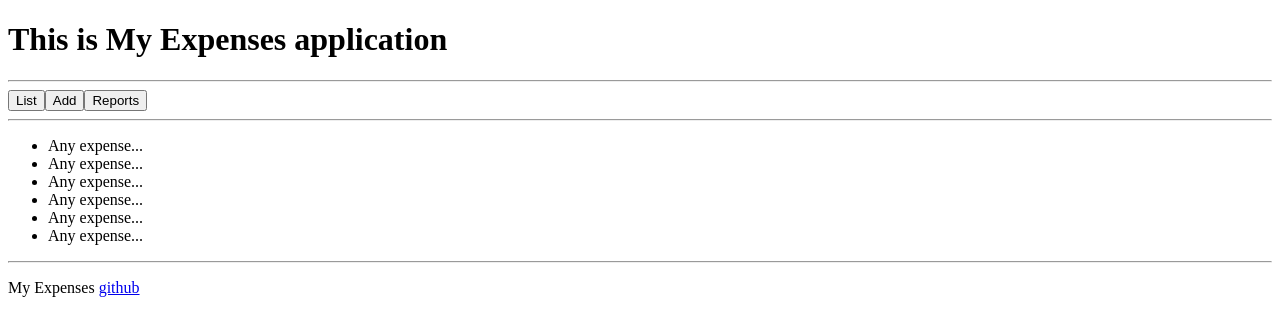
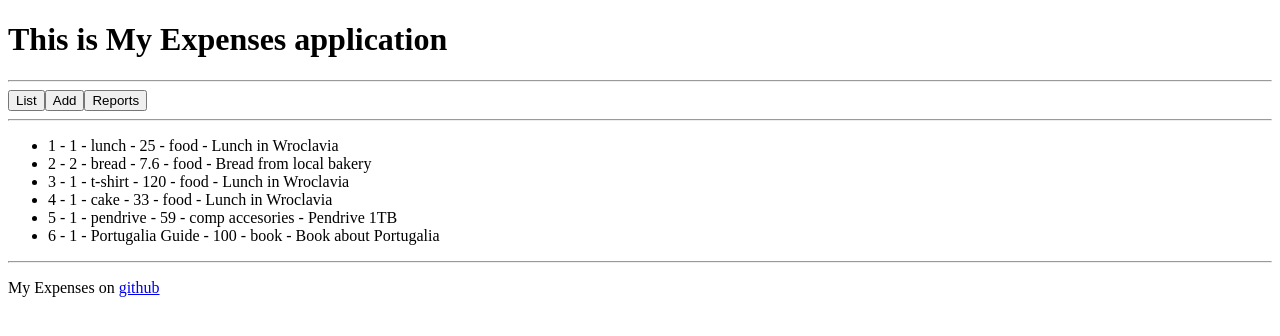
Before and after one commit to devszark/my-expenses-ui, an Angular app: page / in a window 1280 px wide. Both pictures are taken after a click on the button "List". Shown: the top 336 px of the page. Built offline with nearby package versions, Linux system fonts and the light colour scheme.

Commit message:
Simple Add and Reports components created

```diff
--- /dev/null
+++ b/src/app/add-expense/add-expense.component.html
@@ -0,0 +1 @@
+<p>add-expense works!</p>
--- a/src/app/app.component.html
+++ b/src/app/app.component.html
@@ -2,5 +2,5 @@
 <app-buttons></app-buttons>
 <hr>
 <footer>
-  <p>My Expenses <a href="https://github.com/devszark/my-expenses-ui">github</a></p>
+  <p>My Expenses on <a href="https://github.com/devszark/my-expenses-ui">github</a></p>
 </footer>
--- a/src/app/app.module.ts
+++ b/src/app/app.module.ts
@@ -4,12 +4,16 @@ import { BrowserModule } from '@angular/platform-browser';
 import { AppComponent } from './app.component';
 import { ButtonsComponent } from './buttons/buttons.component';
 import { ListComponent } from './list/list.component';
+import { AddExpenseComponent } from './add-expense/add-expense.component';
+import { ReportsComponent } from './reports/reports.component';
 
 @NgModule({
   declarations: [
     AppComponent,
     ButtonsComponent,
-    ListComponent
+    ListComponent,
+    AddExpenseComponent,
+    ReportsComponent
   ],
   imports: [
     BrowserModule
--- a/src/app/buttons/buttons.component.html
+++ b/src/app/buttons/buttons.component.html
@@ -4,6 +4,16 @@
 <button (click)="onClick('Reports')">Reports</button>
 
 <div *ngIf="selected==='List'">
-<hr>
-<app-list></app-list>
+  <hr>
+  <app-list></app-list>
 </div>
+
+<div *ngIf="selected==='Add'">
+  <hr>
+  <app-add-expense></app-add-expense>
+</div>
+
+<div *ngIf="selected==='Reports'">
+  <hr>
+  <app-reports></app-reports>
+</div>
--- a/src/app/list/list.component.html
+++ b/src/app/list/list.component.html
@@ -1,7 +1,7 @@
 <div *ngIf="expenses">
   <ul>
-    <li *ngFor="let expense of expenses">
-      Any expense...
+    <li *ngFor="let e of expenses">
+      {{e.id}} - {{e.amount}} - {{e.name}} - {{e.price}} - {{e.group}} - {{e.desc}}
     </li>
   </ul>
 </div>
--- /dev/null
+++ b/src/app/reports/reports.component.html
@@ -0,0 +1 @@
+<p>reports works!</p>
```
Also changed, not shown: src/app/add-expense/add-expense.component.ts (added, +10 -0 lines), src/app/reports/reports.component.ts (added, +10 -0 lines), src/app/add-expense/add-expense.component.css (added), src/app/reports/reports.component.css (added), 2 other files (tests, documents, lock files or other folders).
